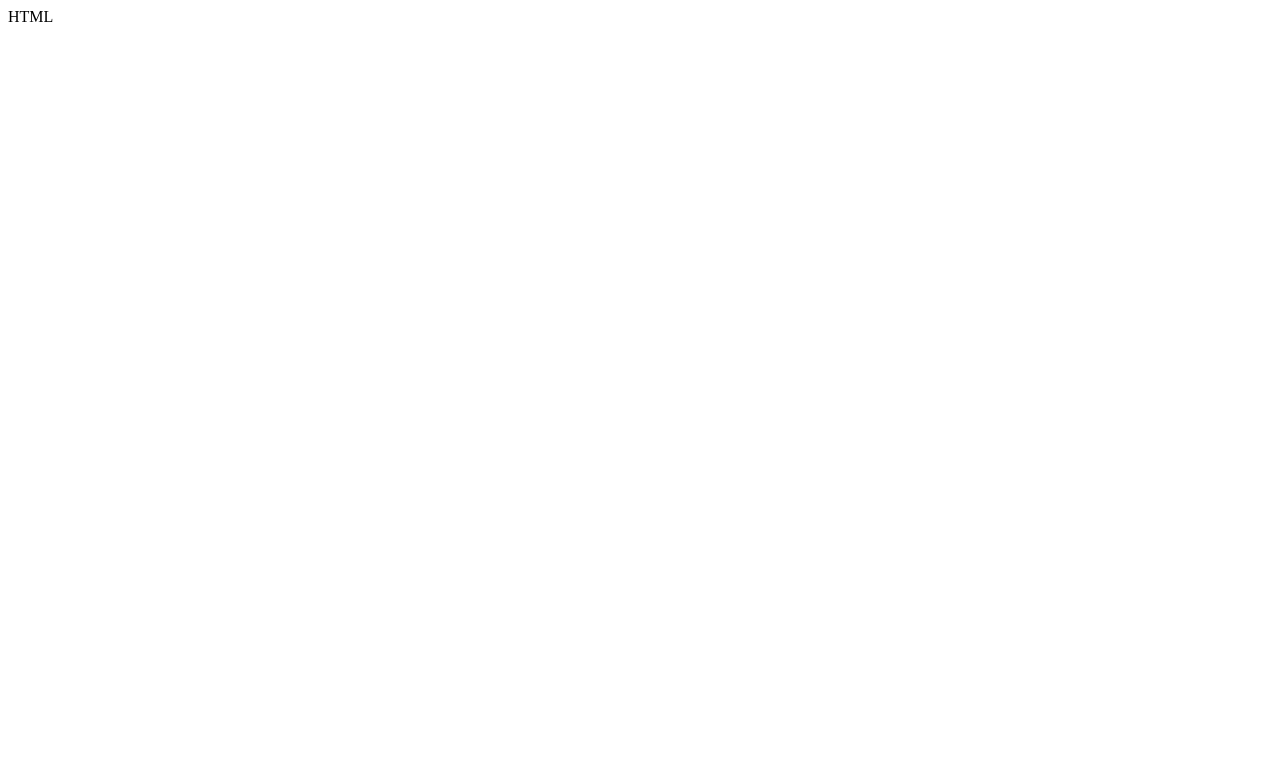
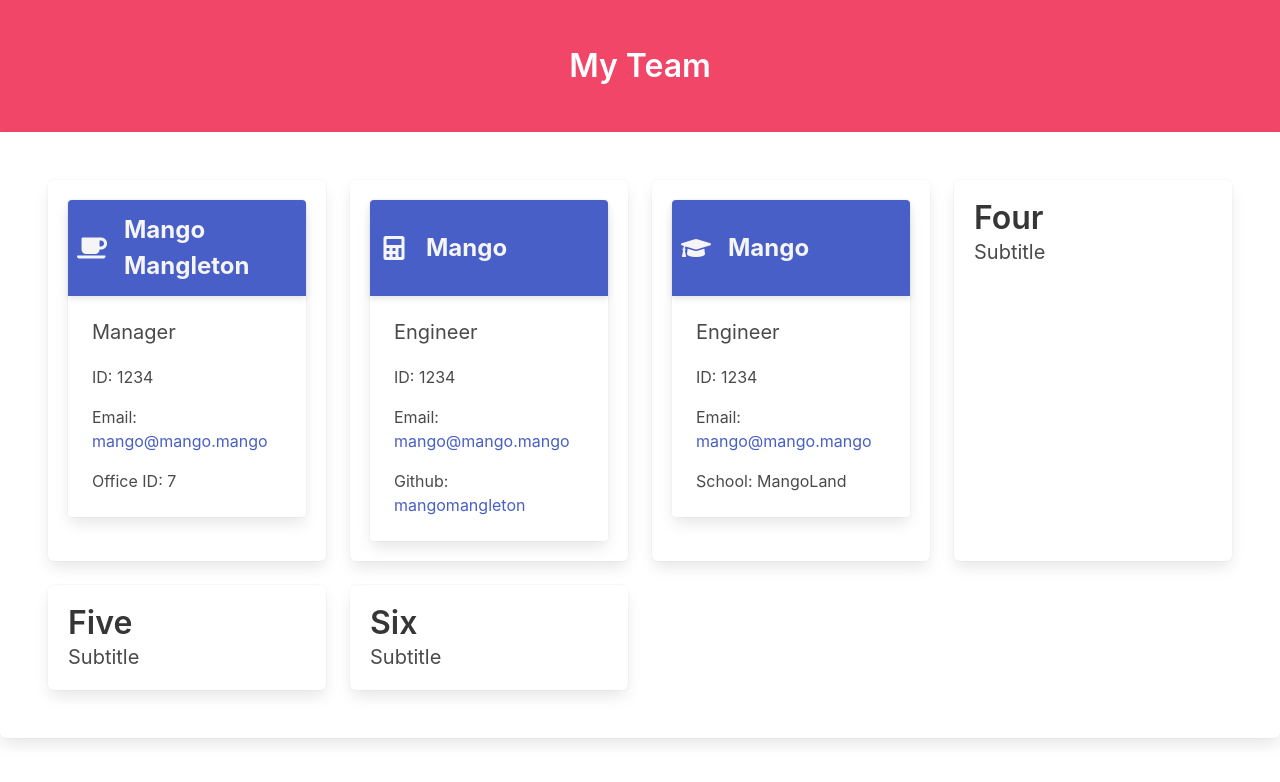
Before and after one commit to cstuhlfire/ProfileGenerator, a website: page dist/index.html in a window 1280 px wide. Drawn offline with nearby package versions, Linux system fonts and the light colour scheme.

Commit message:
add/ Created an html template.

```diff
--- a/dist/index.html
+++ b/dist/index.html
@@ -1 +1,125 @@
-HTML
+<!DOCTYPE html>
+<html>
+  <head>
+    <meta charset="utf-8">
+    <meta name="viewport" content="width=device-width, initial-scale=1">
+    <link rel="stylesheet" href="https://use.fontawesome.com/releases/v5.0.7/css/all.css">
+    <link rel="stylesheet" href="https://cdn.jsdelivr.net/npm/bulma@0.9.2/css/bulma.min.css">
+    <title>Team Profile Generator</title>
+  </head>
+
+  <body>
+    <section class="hero is-danger">
+        <div class="hero-body has-text-centered">
+          <p class="title">My Team</p>
+        </div>
+    </section>
+
+    <div class="box p-6">
+
+        <div class="tile is-ancestor">
+            <div class="tile is-parent is-3">
+                <article class="tile is-child box">
+
+                    <div class="card">
+                        <header class="card-header has-background-link has-text-white-ter is-size-4">
+
+                            <!-- <button class="card-header-icon has-background-link" aria-label="more options">
+                            </button> -->
+                            <span class="icon is-size-4 pl-5 pt-6 pb-6 pr-4">
+                                <i class="fas fa-coffee has-text-white-ter" aria-hidden="true"></i>
+                            </span>
+                            <p class="card-header-title has-text-white-ter ">Mango Mangleton</p>
+                        </header>
+
+                        <div class="card-content">
+                            <div class="content">
+                                <p class="subtitle">Manager</p>
+                                <p>ID: 1234</p>
+                                <p>Email: <a href="#">mango@mango.mango</a></p>
+                                <p>Office ID: 7</p>
+                            </div>
+                        </div>
+                    </div>
+
+                </article>
+            </div>
+
+            <div class="tile is-parent is-3">
+                <article class="tile is-child box">
+
+                    <div class="card">
+                        <header class="card-header has-background-link has-text-white-ter is-size-4">
+
+                            <!-- <button class="card-header-icon has-background-link" aria-label="more options">
+                            </button> -->
+                            <span class="icon is-size-4 pl-5 pt-6 pb-6 pr-4">
+                                <i class="fas fa-calculator has-text-white-ter" aria-hidden="true"></i>
+                            </span>
+                            <p class="card-header-title has-text-white-ter ">Mango</p>
+                        </header>
+
+                        <div class="card-content">
+                            <div class="content">
+                                <p class="subtitle">Engineer</p>
+                                <p>ID: 1234</p>
+                                <p>Email: <a href="#">mango@mango.mango</a></p>
+                                <p>Github: <a href="#">mangomangleton</a></p>
+                            </div>
+                        </div>
+                    </div>
+                </article>
+            </div>
+
+  <div class="tile is-parent is-3">
+    <article class="tile is-child box">
+        <div class="card">
+            <header class="card-header has-background-link has-text-white-ter is-size-4">
+
+                <!-- <button class="card-header-icon has-background-link" aria-label="more options">
+                </button> -->
+                <span class="icon is-size-4 pl-5 pt-6 pb-6 pr-4">
+                    <i class="fas fa-graduation-cap has-text-white-ter" aria-hidden="true"></i>
+                </span>
+                <p class="card-header-title has-text-white-ter ">Mango</p>
+            </header>
+
+            <div class="card-content">
+                <div class="content">
+                    <p class="subtitle">Engineer</p>
+                    <p>ID: 1234</p>
+                    <p>Email: <a href="#">mango@mango.mango</a></p>
+                    <p>School: MangoLand</p>
+                </div>
+            </div>
+        </div>
+    </article>
+  </div>
+
+  <div class="tile is-parent is-3">
+    <article class="tile is-child box">
+      <p class="title">Four</p>
+      <p class="subtitle">Subtitle</p>
+    </article>
+  </div>
+</div>
+
+
+<div class="tile is-ancestor">
+    <div class="tile is-parent is-3">
+      <article class="tile is-child box">
+        <p class="title">Five</p>
+        <p class="subtitle">Subtitle</p>
+      </article>
+    </div>
+
+    <div class="tile is-parent is-3">
+      <article class="tile is-child box">
+        <p class="title">Six</p>
+        <p class="subtitle">Subtitle</p>
+      </article>
+    </div>
+
+    </div>
+  </body>
+</html>
```
Also changed, not shown: dist/template.html (added, +14 -0 lines).
